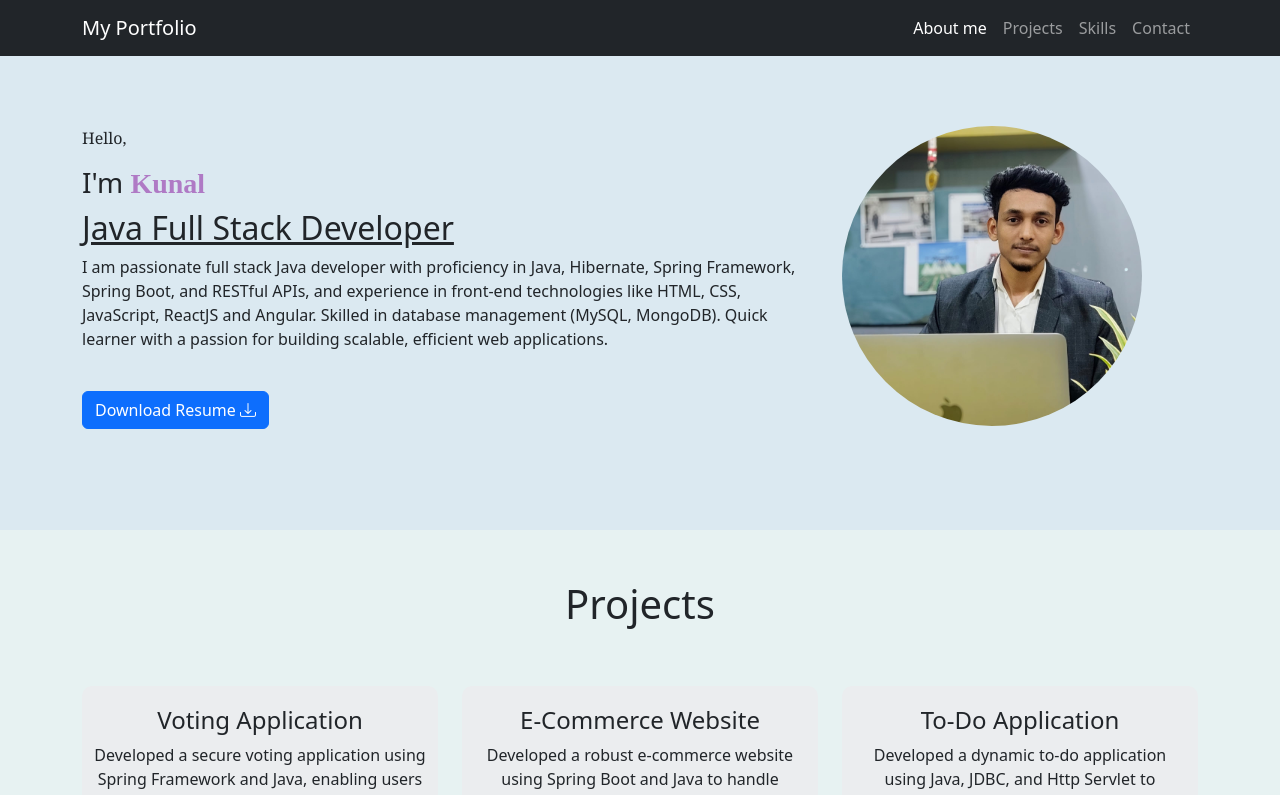
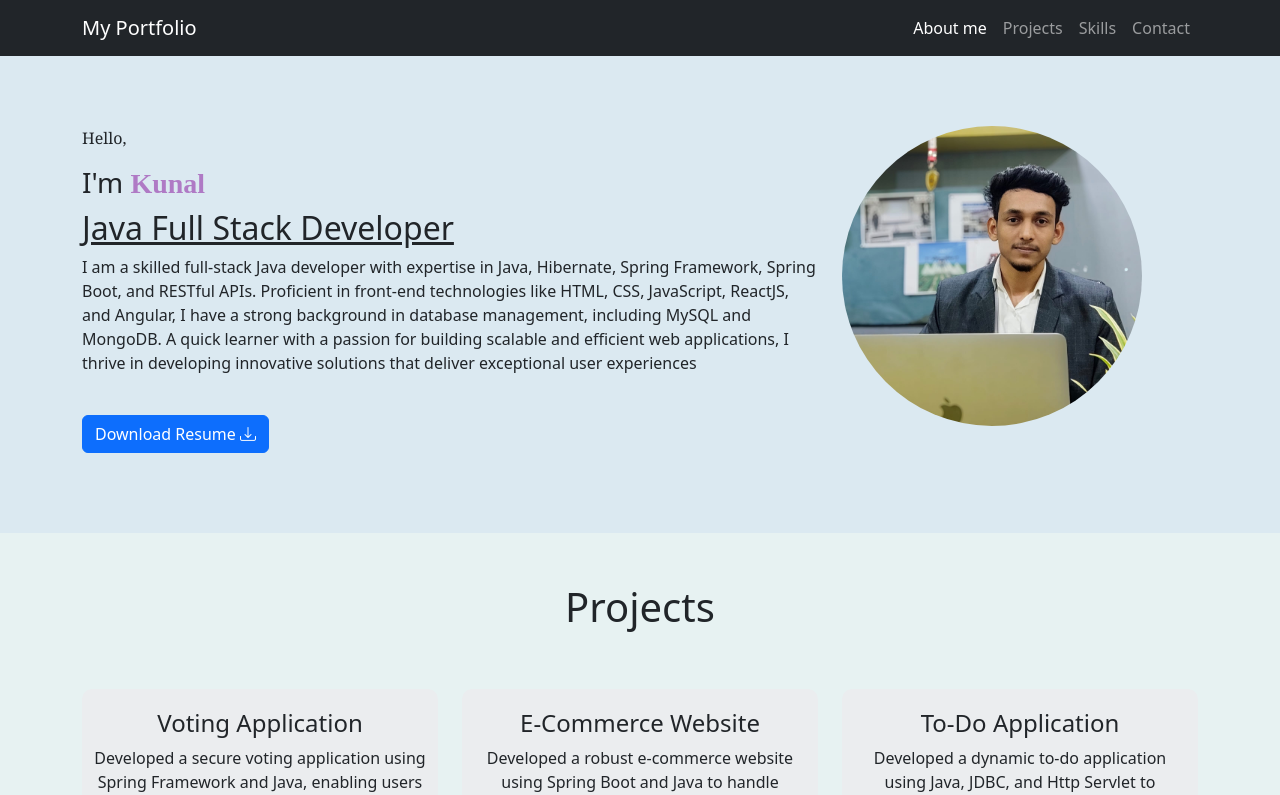
Before and after one commit to kunalfarkase9494/MyPortfolio, a React (Vite) app: page / in a window 1280 px wide. Shown: the top 795 px of the page. Built offline with nearby package versions, Linux system fonts and the light colour scheme.

Commit message:
Update Hero.jsx

```diff
--- a/src/hero/Hero.jsx
+++ b/src/hero/Hero.jsx
@@ -23,10 +23,7 @@
               <h3>I'm <strong>Kunal</strong></h3>
               <h2>Java Full Stack Developer</h2>
               <p>
-                I am passionate full stack Java developer with proficiency in Java, Hibernate, Spring Framework, Spring Boot,
-                and RESTful APIs, and experience in front-end technologies like HTML, CSS, JavaScript, ReactJS and Angular.
-                Skilled in database management (MySQL, MongoDB). Quick learner with a passion for building scalable,
-                efficient web applications.
+                I am a skilled full-stack Java developer with expertise in Java, Hibernate, Spring Framework, Spring Boot, and RESTful APIs. Proficient in front-end technologies like HTML, CSS, JavaScript, ReactJS, and Angular, I have a strong background in database management, including MySQL and MongoDB. A quick learner with a passion for building scalable and efficient web applications, I thrive in developing innovative solutions that deliver exceptional user experiences
               </p>
               <br />
               <a href={kunalResume} download="Kunal_Resume.pdf">
```
